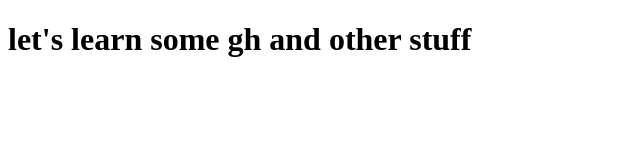
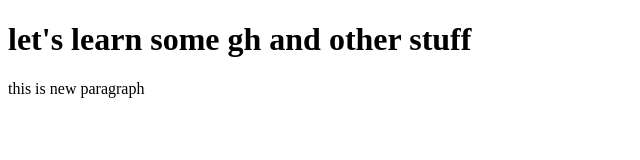
Before and after one commit to lukaszwos/projectx, a plain HTML site: page index.html in a window 1280 px wide. Shown: the whole page, without its empty margins (0-640 px from the left). Drawn offline with Linux system fonts and the light colour scheme.

Commit message:
edited with nano

```diff
--- a/index.html
+++ b/index.html
@@ -7,6 +7,6 @@
 </head>
 <body>
     <h1>let's learn some gh and other stuff</h1>
-
+	<p>this is new paragraph<p>
 </body>
 </html>
```
